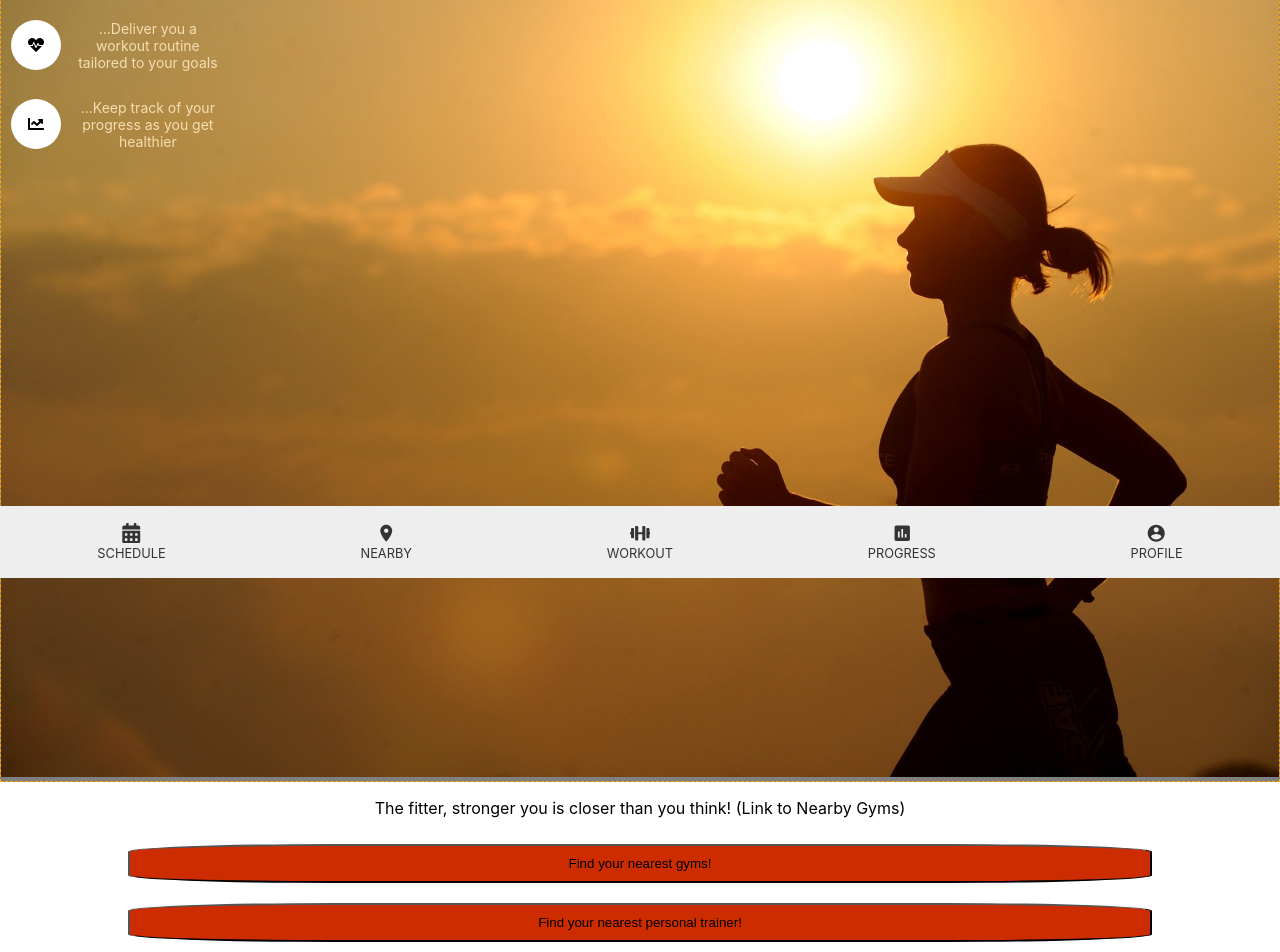
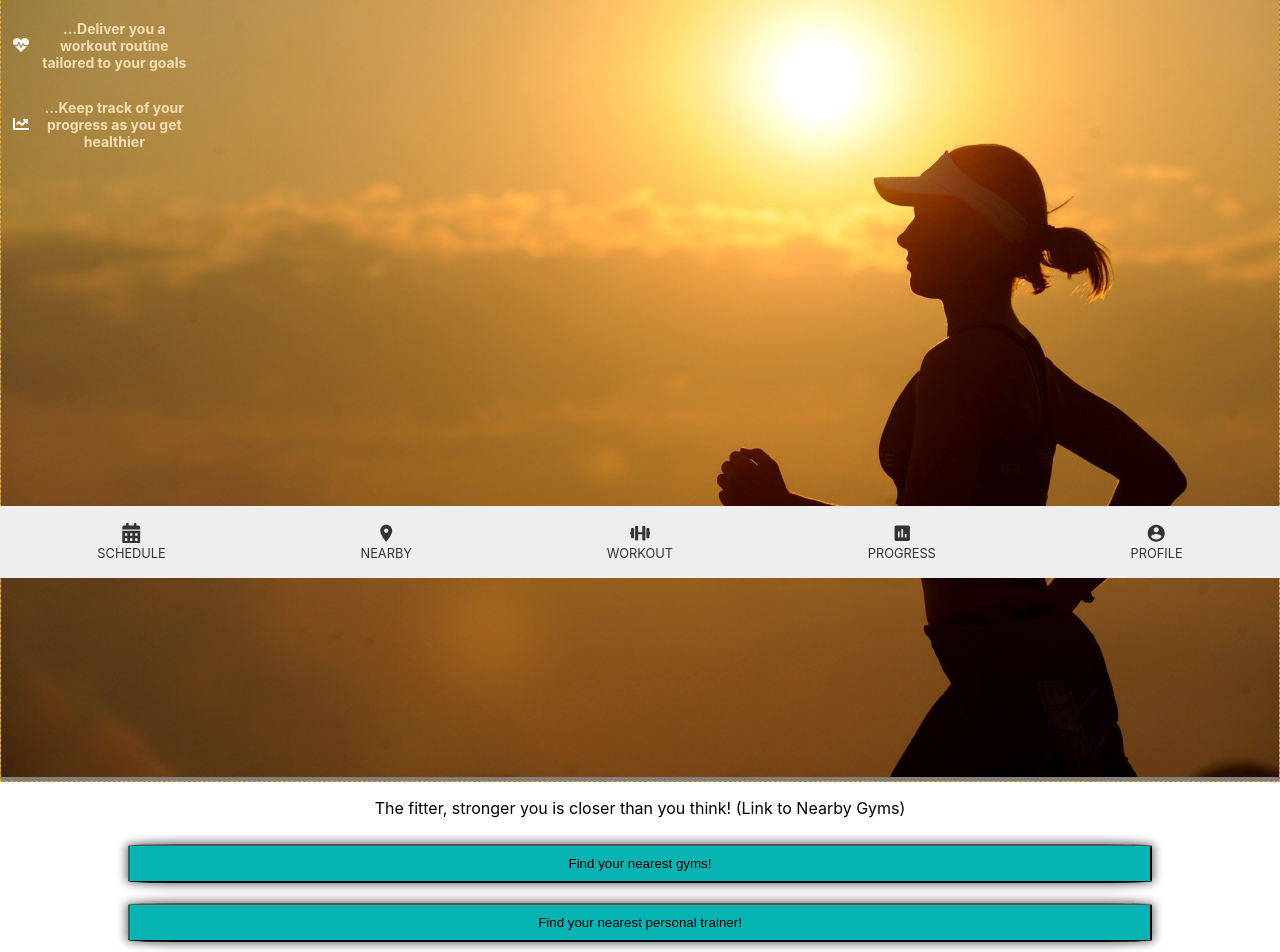
Before and after one commit to phapsides/kodfit, a React (Create React App) app: page /our-goal in a window 1280 px wide. Shown: the part 222-1174 px from the top of the page. Built offline with nearby package versions, Linux system fonts and the light colour scheme.

Commit message:
feat: Animate buttons for OurGoal component

```diff
--- a/package.json
+++ b/package.json
@@ -8,6 +8,7 @@
     "@testing-library/react": "^9.3.2",
     "@testing-library/user-event": "^7.1.2",
     "animate.css": "^3.7.2",
+    "hover.css": "^2.3.2",
     "nodemon": "^2.0.2",
     "react": "^16.13.1",
     "react-calendar": "^3.0.1",
--- a/src/LandingPage/OurGoal/OurGoal.css
+++ b/src/LandingPage/OurGoal/OurGoal.css
@@ -47,9 +47,11 @@
     align-items: center;
     justify-content: center;
     border-radius: 50%;
-    background-color: white;
-    width: 50px;
-    height: 50px;
+    /* background-color: ; */
+    color: white;
+    width: 20px;
+    height: 20px;
+    /* box-shadow: 0px 0px 10px 2px rgba(0,0,0,0.56); */
 }
 
 .OurGoal .iconAndText p {
@@ -57,13 +59,15 @@
     /* border: thin white solid; */
     width: 40%;
     padding-left: 10px;
-    font-size: 14px
+    font-size: 14px;
+    font-weight: bold;
 }
 
 .OurGoal button {
     width: 80%;
-    background-color: #cd2c00;
-    border-radius: 20%;
+    background-color: rgb(5, 179, 179);
+    border-radius: 5%;
     padding: 10px;
     margin: 10px auto;
+    box-shadow: 0px 0px 10px 2px rgba(0,0,0,0.56);
 }
--- a/src/LandingPage/OurGoal/OurGoal.js
+++ b/src/LandingPage/OurGoal/OurGoal.js
@@ -5,6 +5,7 @@ import jogger from "../../common/images/female-jogger.jpg";
 // import swimmer from "../../common/images/ourGoal-swimming.jpg";
 import { FaDumbbell, FaChartLine, FaHeartbeat } from "react-icons/fa";
 import 'animate.css';
+import 'hover.css';
 
 export default function OurGoal() {
   return (
@@ -45,8 +46,8 @@ export default function OurGoal() {
         {" "}
         The fitter, stronger you is closer than you think! (Link to Nearby Gyms)
       </p>
-      <button>Find your nearest gyms!</button>
-      <button>Find your nearest personal trainer!</button>
+      <button className="hvr-shutter-out-horizontal">Find your nearest gyms!</button>
+      <button className="hvr-shutter-out-horizontal">Find your nearest personal trainer!</button>
     </div>
   );
 }
```
Also changed, not shown: 1 other file (tests, documents, lock files or other folders).
